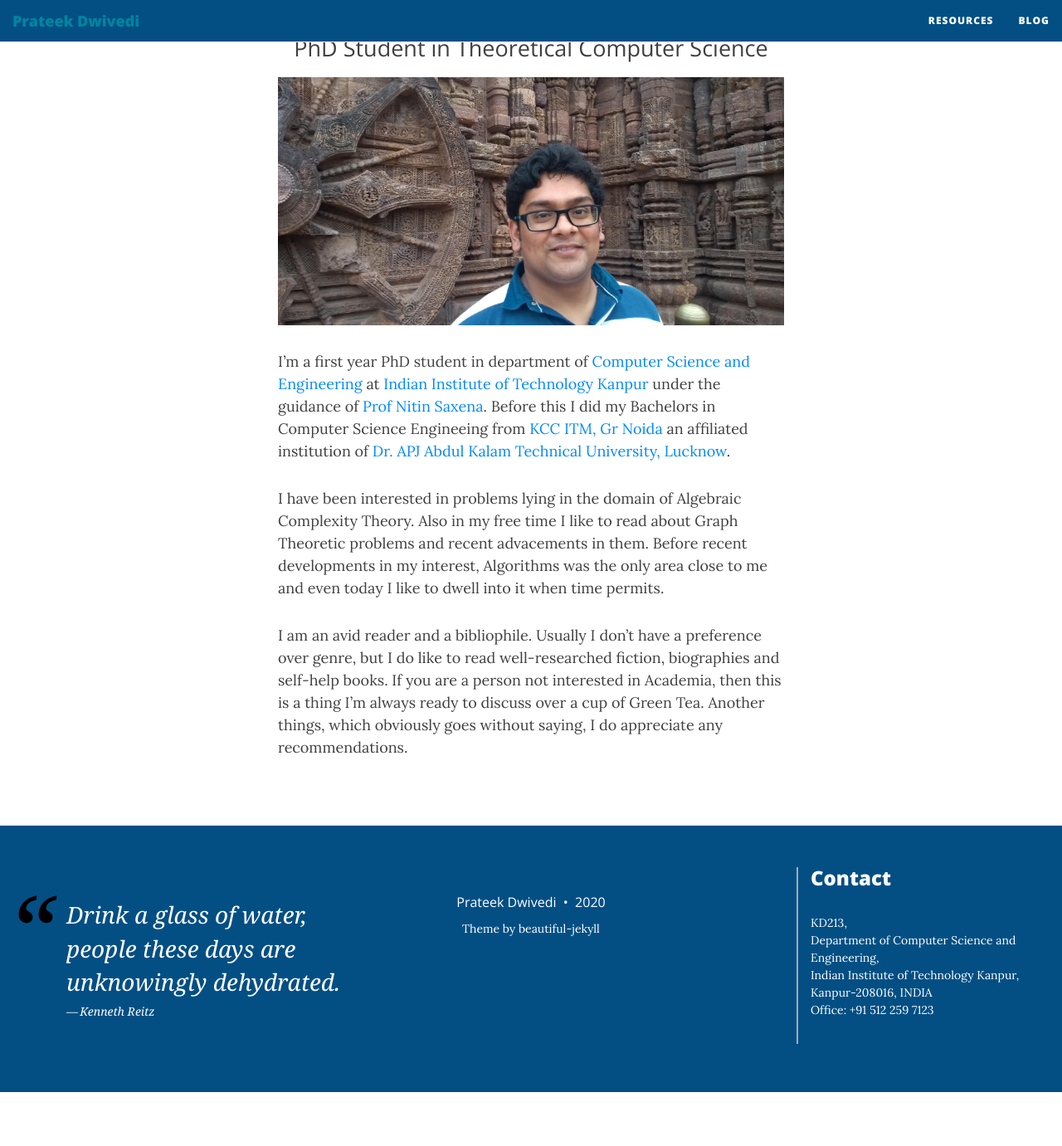
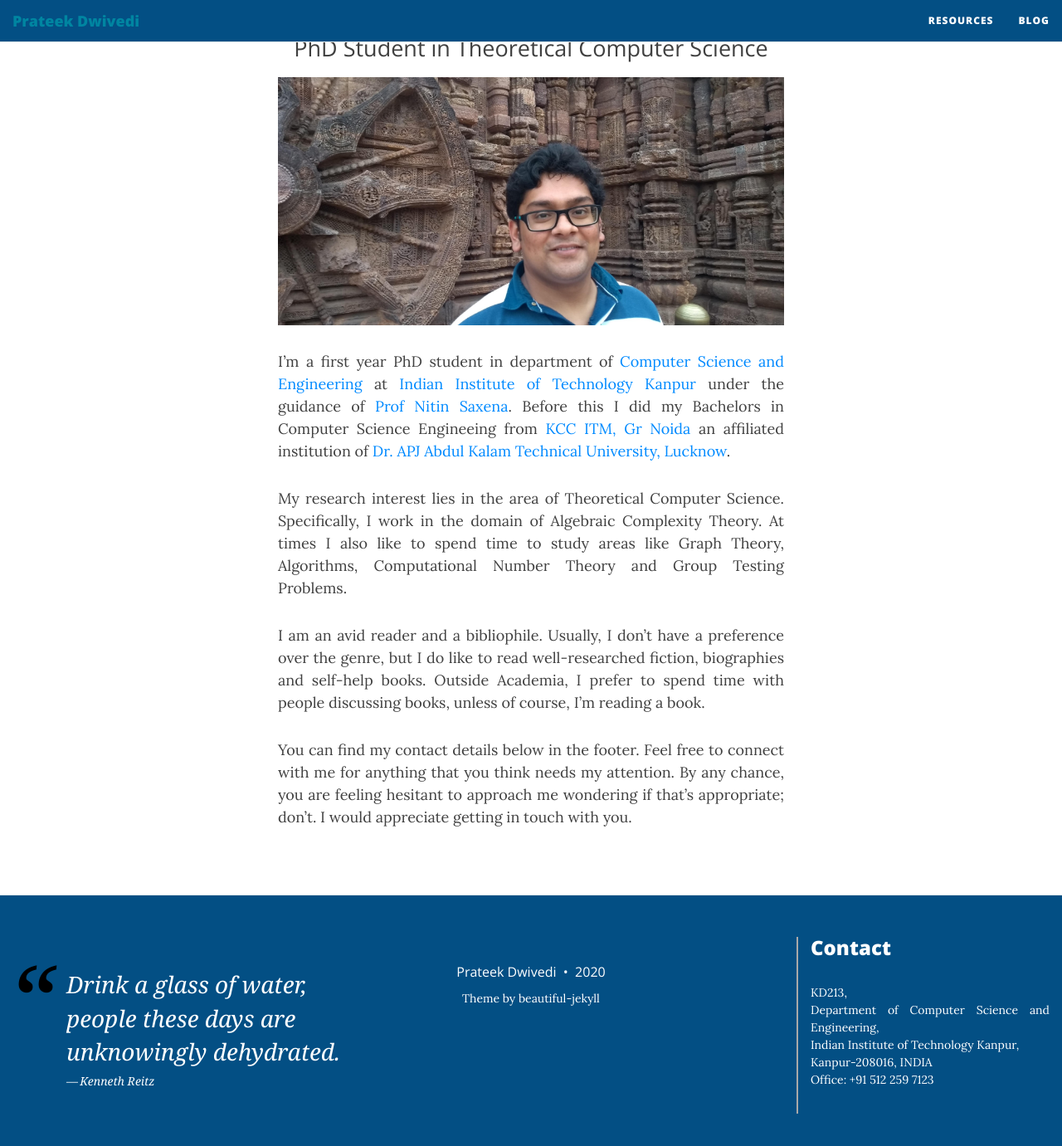
Before and after one commit to prateekdwv/prateekdwv.github.io, a Jekyll site: the page built from index.md, in a window 1280 px wide and 1400 px high, scrolled down 209 px. Shown: the top 1381 px of the window at 83% size. Built offline with Jekyll 4.4.1, drawn with Linux system fonts in a browser that asks for light colours; nearby versions of some CDN libraries; before the commit the page ends 1525 px from its top, so only the background shows below that.

Commit message:
Improved the landing page

```diff
--- a/css/main.css
+++ b/css/main.css
@@ -20,6 +20,7 @@ body {
 p {
   line-height: 1.5;
   margin: 30px 0;
+  text-align: justify;
 }
 h1,h2,h3,h4,h5,h6 {
   font-family: 'Open Sans', 'Helvetica Neue', Helvetica, Arial, sans-serif;
@@ -359,6 +360,7 @@ footer .theme-by {
 }
 .post-preview .post-entry {
   font-family: 'Open Sans', 'Helvetica Neue', Helvetica, Arial, sans-serif;
+  text-align: justify;
 }
 .post-entry-container {
   display: inline-block;
--- a/index.md
+++ b/index.md
@@ -6,6 +6,8 @@ subtitle: PhD Student in Theoretical Computer Science
 
 I'm a first year PhD student in department of [Computer Science and Engineering](https://cse.iitk.ac.in/) at [Indian Institute of Technology Kanpur](http://iitk.ac.in/) under the guidance of [Prof Nitin Saxena](https://cse.iitk.ac.in/users/nitin/). Before this I did my Bachelors in Computer Science Engineeing from [KCC ITM, Gr Noida](https://www.kccitm.edu.in/) an affiliated institution of [Dr. APJ Abdul Kalam Technical University, Lucknow](https://aktu.ac.in/).
 
-I have been interested in problems lying in the domain of Algebraic Complexity Theory. Also in my free time I like to read about Graph Theoretic problems and recent advacements in them. Before recent developments in my interest, Algorithms was the only area close to me and even today I like to dwell into it when time permits.
+My research interest lies in the area of Theoretical Computer Science. Specifically, I work in the domain of Algebraic Complexity Theory. At times I also like to spend time to study areas like Graph Theory, Algorithms, Computational Number Theory and Group Testing Problems.
 
-I am an avid reader and a bibliophile. Usually I don't have a preference over genre, but I do like to read well-researched fiction, biographies and self-help books. If you are a person not interested in Academia, then this is a thing I'm always ready to discuss over a cup of Green Tea. Another things, which obviously goes without saying, I do appreciate any recommendations.
+I am an avid reader and a bibliophile. Usually, I don't have a preference over the genre, but I do like to read well-researched fiction, biographies and self-help books. Outside Academia, I prefer to spend time with people discussing books, unless of course, I'm reading a book.
+
+You can find my contact details below in the footer. Feel free to connect with me for anything that you think needs my attention. By any chance, you are feeling hesitant to approach me wondering if that's appropriate; don't. I would appreciate getting in touch with you.
```
Also changed, not shown: 1 other file.
